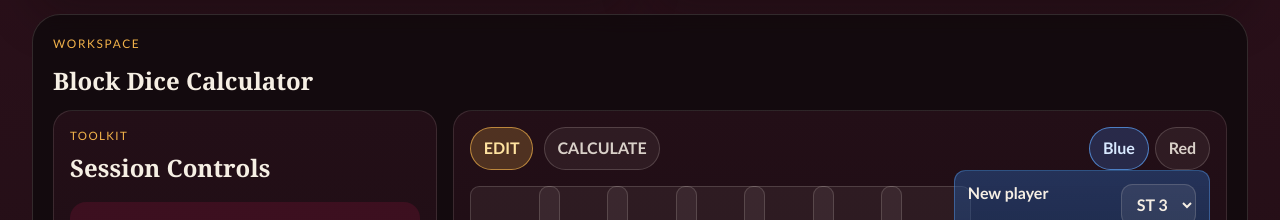
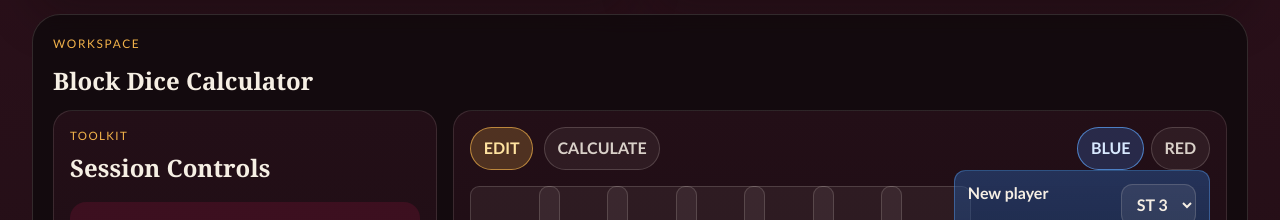
Before and after one commit to safeathomeapp/bloodbowltoolkit, a React (Vite) app: page / in a window 1280 px wide. Shown: the part 1167-1387 px from the top of the page. Built offline with nearby package versions, Linux system fonts and the light colour scheme.

Commit message:
chore: normalize control labels

```diff
--- a/src/tools/block-dice/components/BlockDiceCalculator.tsx
+++ b/src/tools/block-dice/components/BlockDiceCalculator.tsx
@@ -949,7 +949,7 @@ export function BlockDiceCalculator() {
                   onClick={() => setActiveTeamSelection(teamSide)}
                   aria-pressed={activeTeam === teamSide}
                 >
-                  {teamSide === 'A' ? 'Blue' : 'Red'}
+                  {teamSide === 'A' ? 'BLUE' : 'RED'}
                 </button>
               ))}
             </div>
@@ -1213,12 +1213,12 @@ export function BlockDiceCalculator() {
             {calculation ? (
               <button
                 type="button"
-                className={styles.whyButton}
+                className={styles.teamToggle}
                 onClick={() => setIsWhyPanelOpen((current) => !current)}
                 aria-expanded={isWhyPanelOpen}
                 aria-controls="why-panel-inline"
               >
-                {isWhyPanelOpen ? 'Hide Why' : 'Why?'}
+                {isWhyPanelOpen ? 'HIDE WHY' : 'WHY?'}
               </button>
             ) : null}
           </div>
```
Also changed, not shown: 1 other file (tests, documents, lock files or other folders).
